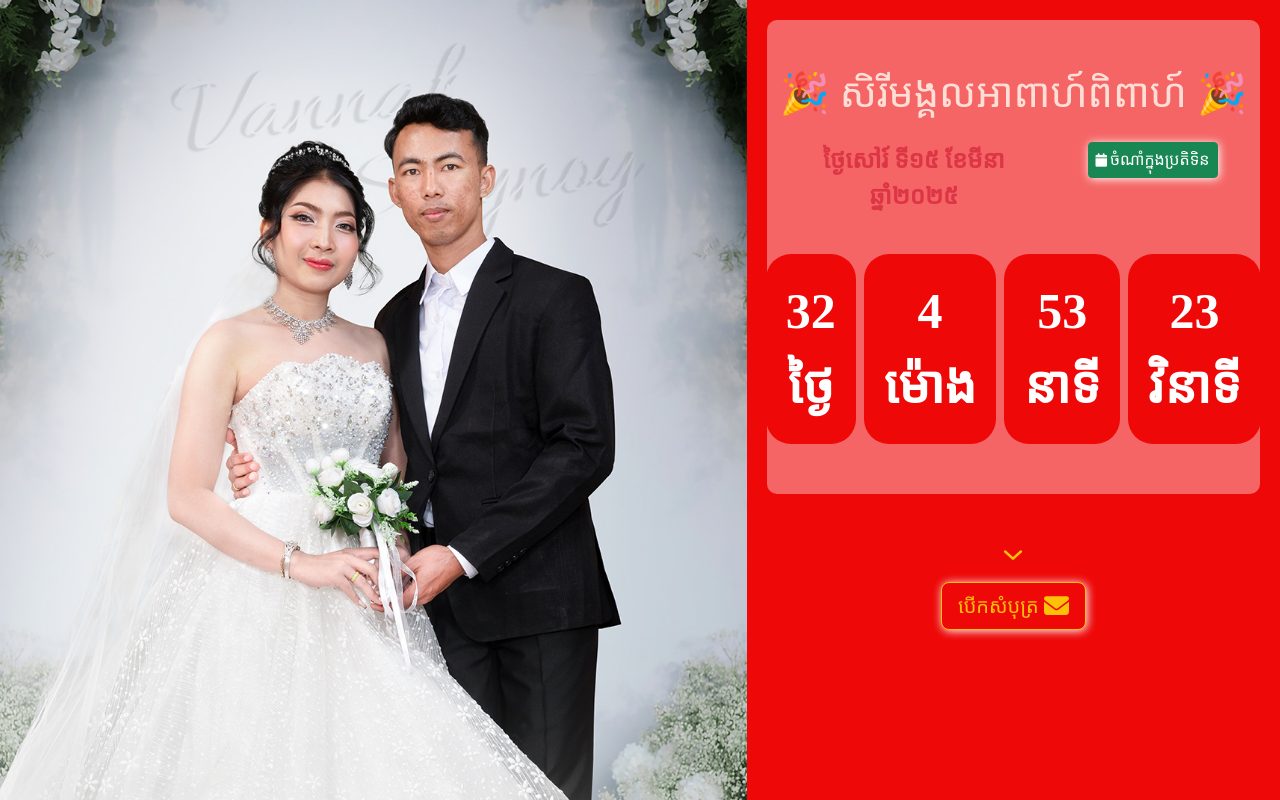
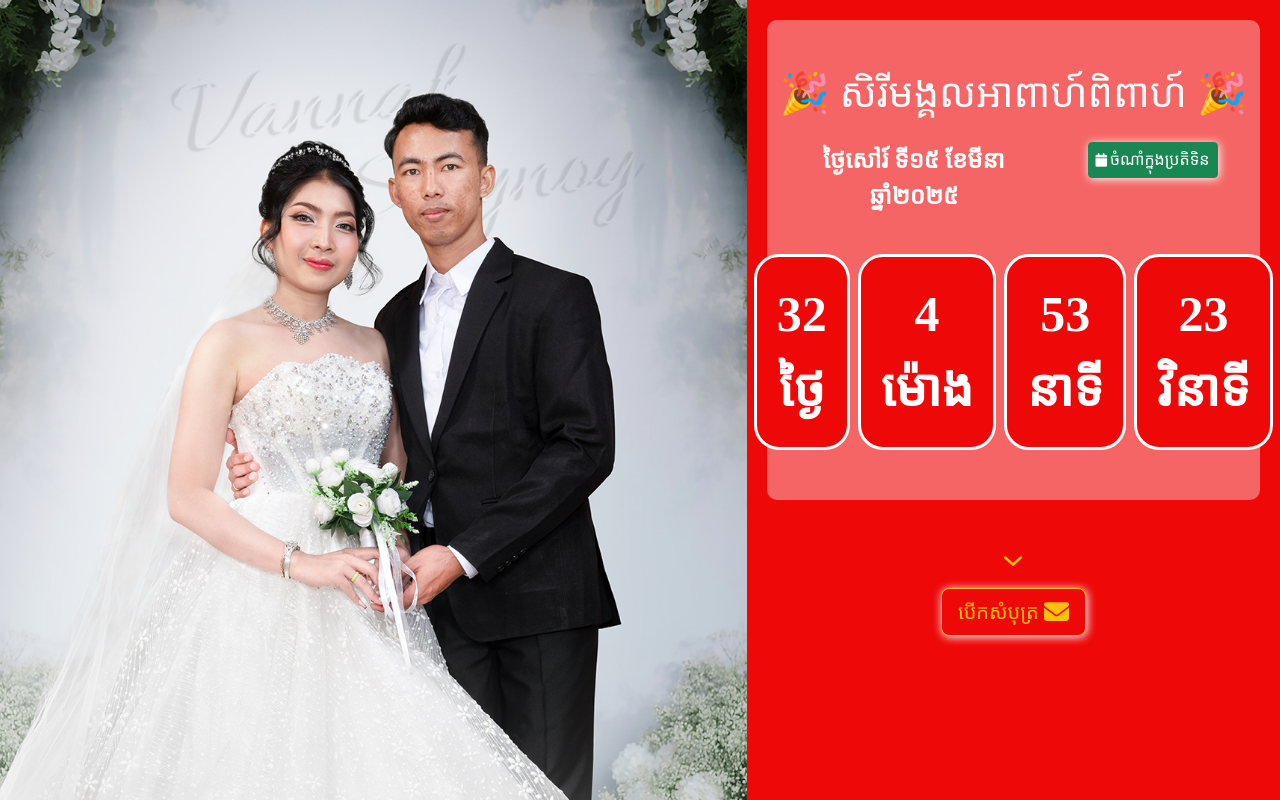
Before and after one commit to VannnakChan884/vannak-e-invitation, a Vue app: page / in a window 1280 px wide. Built offline with nearby package versions, Linux system fonts and the light colour scheme; a web font is replaced by a local one.

Commit message:
modify event message

```diff
--- a/src/assets/main.css
+++ b/src/assets/main.css
@@ -174,7 +174,7 @@ p {
     height: 250px !important;
   }
   #audio{
-    background-color: red;
+    background-color: #ff000083;
   }
   #audio,#font-size{
     position: fixed !important;
@@ -191,4 +191,9 @@ p {
   #parents #box{
     width: 50% !important;
   }
+
+  /* Styling for popup overlay */
+  .popup-overlay .popup-box {
+      width: 90% !important;
+  }
 }
--- a/src/views/Content.vue
+++ b/src/views/Content.vue
@@ -160,11 +160,11 @@
         <div class="container pt-5" id="container-box">
             <!-- Apology Popup -->
             <div v-if="showPopup" class="popup-overlay">
-                <div class="popup-box text-warning">
-                    <h1>🎉 Welcome to Our Wedding Celebration</h1>
-                    <h2>🙏 Apology to Our Guests</h2>
-                    <p>We sincerely apologize that we couldn't invite you personally. Please accept this as our heartfelt invitation to celebrate our special day together.</p>
-                    <p>We are so happy to have you here!</p>
+                <div class="popup-box text-dark">
+                    <h2 class="mb-3">សារសុំការអធ្យាស្រ័យ🙏</h2>
+                    <p class="text-apology">យើងខ្ញុំសុំអភ័យទោសដោយស្មោះ ដែលមិនបានជួបអញ្ជើញអ្នកដោយផ្ទាល់។
+                        សូមទទួលយកការអញ្ជើញដ៏ស្មោះស្ម័គ្ររបស់យើងខ្ញុំ ដើម្បីអបអរថ្ងៃពិសេសរបស់យើងខ្ញុំទាំងអស់គ្នា។
+                        រីករាយណាស់ដែលមានវត្តមាននៃការអញ្ចើញចូលរួមរបស់អ្នកនៅថ្ងៃពិធីមង្គលរបស់យើងខ្ញុំ!</p>
                     <p class="bg-danger message-countdown rounded-5 fs-2 fw-bold border border-light border-3">{{ countdownMessage }}</p>
                 </div>
             </div>
@@ -486,9 +486,15 @@
         border-radius: 10px;
         text-align: center;
         width: 80%;
-        max-width: 700px;
+        max-width: 900px;
         box-shadow: 0px 4px 10px rgba(0, 0, 0, 0.2);
         position: relative;
+    }
+
+    .popup-overlay .popup-box .text-apology{
+        text-align: justify;
+        /* text-align-last: center; */
+        font-size: 18px !important;
     }
 
     .message-countdown{
--- a/src/views/Home.vue
+++ b/src/views/Home.vue
@@ -72,14 +72,14 @@
           <div class="row m-0 text-center">
             <!-- Countdown Timer -->
             <div class="col-12 countdown">
-              <div class="row">
-                <div class="col-12 home-container p-0 mb-4">
-                  <h1 class="gradient-text">🎉 សិរីមង្គលអាពាហ៍ពិពាហ៍ 🎉</h1>
+              <div class="row mb-4">
+                <div class="col-12 home-container p-0">
+                  <h1 class="text-light">🎉 សិរីមង្គលអាពាហ៍ពិពាហ៍ 🎉</h1>
                 </div>
               </div>
               <div class="row mb-4">
                 <div class="col-lg-7 col-md-7 col-sm-7">
-                  <p class="text-danger fw-bold fs-4 pb-3">ថ្ងៃសៅរ៍ ទី១៥ ខែមីនា ឆ្នាំ២០២៥</p>
+                  <p class="text-white fw-bold fs-4 pb-3">ថ្ងៃសៅរ៍ ទី១៥ ខែមីនា ឆ្នាំ២០២៥</p>
                 </div>
                 <div class="col-lg-5 col-md-5 col-sm-5">
                   <!-- Add to Google Calendar Button -->
@@ -185,6 +185,7 @@
     padding: 20px;
     border-radius: 25px;
     font-size: 50px;
+    border: 3px solid white;
   }
   #home-box{
     width: 100% !important;
```
